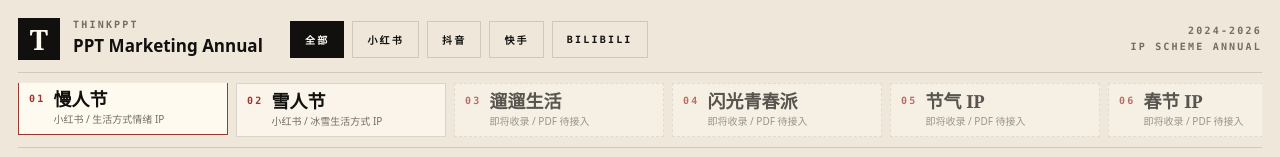
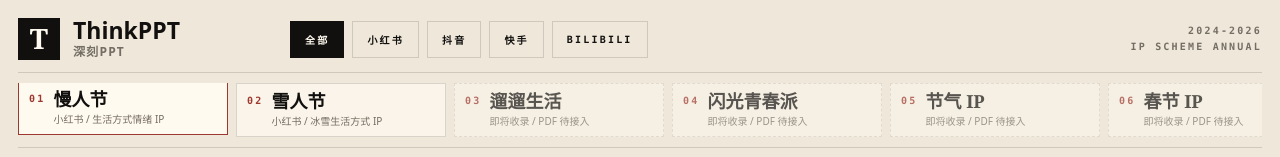
Before and after one commit to pansunian/thinkppt-archive, a React (Vite) app: page / in a window 1280 px wide. Shown: the top 157 px of the page. Built offline with nearby package versions, Linux system fonts and the light colour scheme; a web font is replaced by a local one.

Commit message:
Update ThinkPPT brand logo

```diff
--- a/App.tsx
+++ b/App.tsx
@@ -325,8 +325,8 @@ export default function App() {
         <div className="brand">
           <div className="mark">T</div>
           <div>
-            <small>THINKPPT</small>
-            <b>PPT Marketing Annual</b>
+            <b>ThinkPPT</b>
+            <small>深刻PPT</small>
           </div>
         </div>
         <nav className="chapters" aria-label="平台筛选">
@@ -581,10 +581,10 @@ button{font:inherit;color:inherit}
 .annual-app{height:100svh;padding:18px;display:grid;grid-template-rows:auto auto minmax(0,1fr);gap:10px;background:var(--paper);overflow:hidden}
 .top{display:grid;grid-template-columns:250px 1fr auto;gap:22px;align-items:center;border-bottom:1px solid var(--line);padding-bottom:12px}
 .brand{display:flex;align-items:center;gap:13px}
-.mark{width:42px;height:42px;background:var(--ink);color:var(--sheet);display:grid;place-items:center;font:700 28px var(--display)}
+.mark{width:42px;height:42px;background:var(--ink);color:var(--sheet);display:grid;place-items:center;font:700 28px/.9 var(--display);border:1px solid var(--ink)}
 .eyebrow,.brand small,.meta,.chapters button,.ip-card small,.version button b,.count{font:800 10px var(--mono);letter-spacing:.22em;text-transform:uppercase}
-.brand small{color:var(--muted);display:block}
-.brand b{display:block;margin-top:3px;font-size:17px}
+.brand small{color:var(--muted);display:block;margin-top:4px;font:700 12px/1 var(--text);letter-spacing:.1em;text-transform:none}
+.brand b{display:block;font:800 23px/.95 var(--text);letter-spacing:0}
 .chapters{display:flex;gap:8px;overflow:auto}
 .chapters button,.version button{border:1px solid var(--line);background:transparent;padding:10px 14px;cursor:pointer;white-space:nowrap}
 .chapters button.active,.chapters button:hover{background:var(--ink);color:var(--sheet);border-color:var(--ink)}
--- a/index.html
+++ b/index.html
@@ -3,7 +3,7 @@
   <head>
     <meta charset="UTF-8" />
     <meta name="viewport" content="width=device-width, initial-scale=1.0, viewport-fit=cover" />
-    <title>ThinkPPT | 深刻 PPT</title>
+    <title>ThinkPPT | 深刻PPT</title>
 
     <svg style="position: absolute; width: 0; height: 0;" aria-hidden="true">
       <filter id="paper-grain">
```
